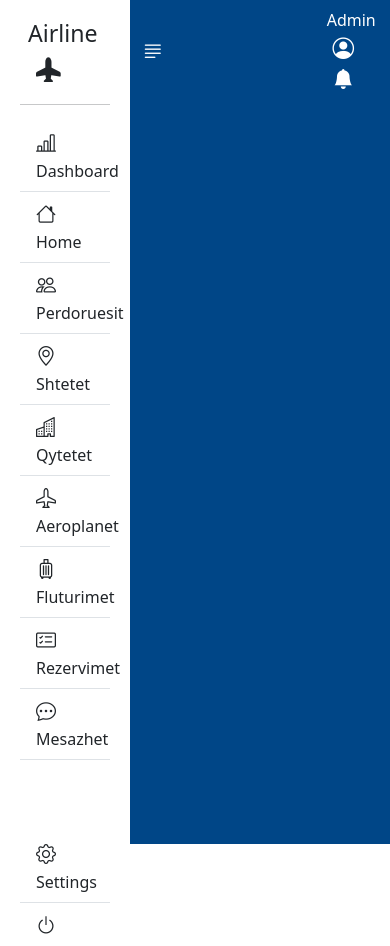
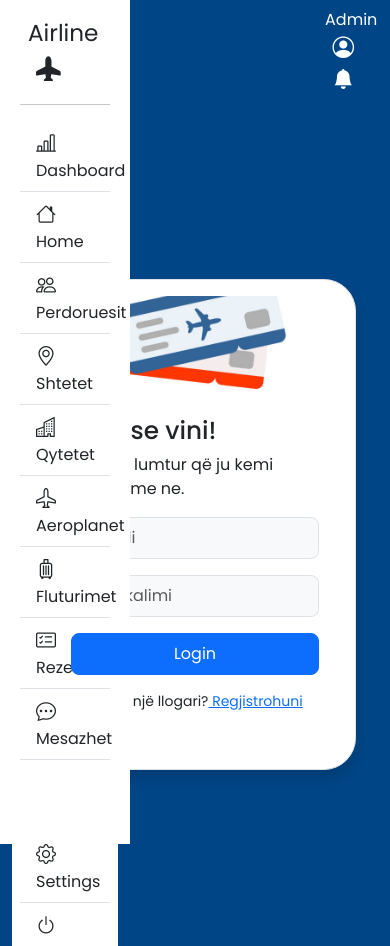
Before and after one commit to andapilingjurka/AirlineTicketsReservationFrontEnd, a React (Create React App) app: page /login in a window 390 px wide. Before the commit the page ends 844 px from the top, so only its background shows below. Built offline with nearby package versions, Linux system fonts and the light colour scheme.

Commit message:
Krijimi i css per Login

```diff
--- a/src/App.js
+++ b/src/App.js
@@ -10,6 +10,7 @@ import Nav from "./Admin/Nav";
 import Home from "./Admin/Home";
 import Shtetet from "./Admin/ShtetiAdmin";
 import Qytetet from "./Admin/QytetiAdmin";
+import LoginForm from "./components/LoginRegister/LoginForm";
 
 function App() {
   const [toggle, setToggle] = useState(true);
@@ -38,6 +39,7 @@ function App() {
           <div className="col">
             <Nav Toggle={Toggle} />
             <Routes>
+            <Route path="/login" element={<LoginForm />} />
               <Route path="/" element={<Dashboard />} />
               <Route path="/home" element={<Home />} />
               {/* Perdoruesit url*/}
--- a/src/components/LoginRegister/LoginForm.js
+++ b/src/components/LoginRegister/LoginForm.js
@@ -2,13 +2,12 @@ import React, { useState } from 'react';
 import axios from 'axios';
 import { Link } from 'react-router-dom';
 import { useNavigate } from 'react-router-dom';
-
 import { decodeToken } from './jwtUtils';
 import { Form, Button } from 'react-bootstrap';
 import 'bootstrap/dist/css/bootstrap.min.css';
-import './style.css';
+import './login.css';
+import login from './login.jpg';
 
-import login3 from './login3.jpg';
 function LoginForm() {
   const [email, setEmail] = useState('');
   const [password, setPassword] = useState('');
@@ -33,7 +32,7 @@ function LoginForm() {
       });
 
       const { token } = response.data;
-localStorage.setItem('token', token);
+    localStorage.setItem('token', token);
       setMessage('Login successful');
 
       const role = decodeToken(token).role;
@@ -56,7 +55,7 @@ localStorage.setItem('token', token);
     <div className="row border rounded-5 p-3 bg-white shadow box-area">
       <div className="col-md-6 rounded-4 d-flex justify-content-center align-items-center flex-column left-box" style={{ background: '#FFFFFF' }}>
         <div className="featured-imagee mb-3">
-        <img src={login3} className="img-fluid1" style={{ width: '100%' }} alt="Featured" />
+        <img src={login} className="img-fluid1" style={{ width: '100%' }} alt="Featured" />
         </div>
 
         </div>
--- /dev/null
+++ b/src/components/LoginRegister/login.css
@@ -0,0 +1,36 @@
+@import url('https://fonts.googleapis.com/css2?family=Poppins:wght@400;500&display=swap');
+body{
+    font-family: 'Poppins', sans-serif;
+}
+/*------------ Login container ------------*/
+.box-area{
+    width: 800px;
+}
+/*------------ Right box ------------*/
+.right-box{
+    padding: 40px 30px 40px 40px;
+}
+
+/*------------ Custom Placeholder ------------*/
+::placeholder{
+    font-size: 16px;
+}
+.rounded-4{
+    border-radius: 5px;
+}
+.rounded-5{
+    border-radius: 3px;
+}
+/*------------ For small screens------------*/
+@media only screen and (max-width: 768px){
+     .box-area{
+        margin: 0 10px;
+     }
+     .left-box{
+        height: 100px;
+        overflow: hidden;
+     }
+     .right-box{
+        padding: 20px;
+     }
+}
```
Also changed, not shown: src/components/LoginRegister/login.jpg (added), src/components/test.html (added).
